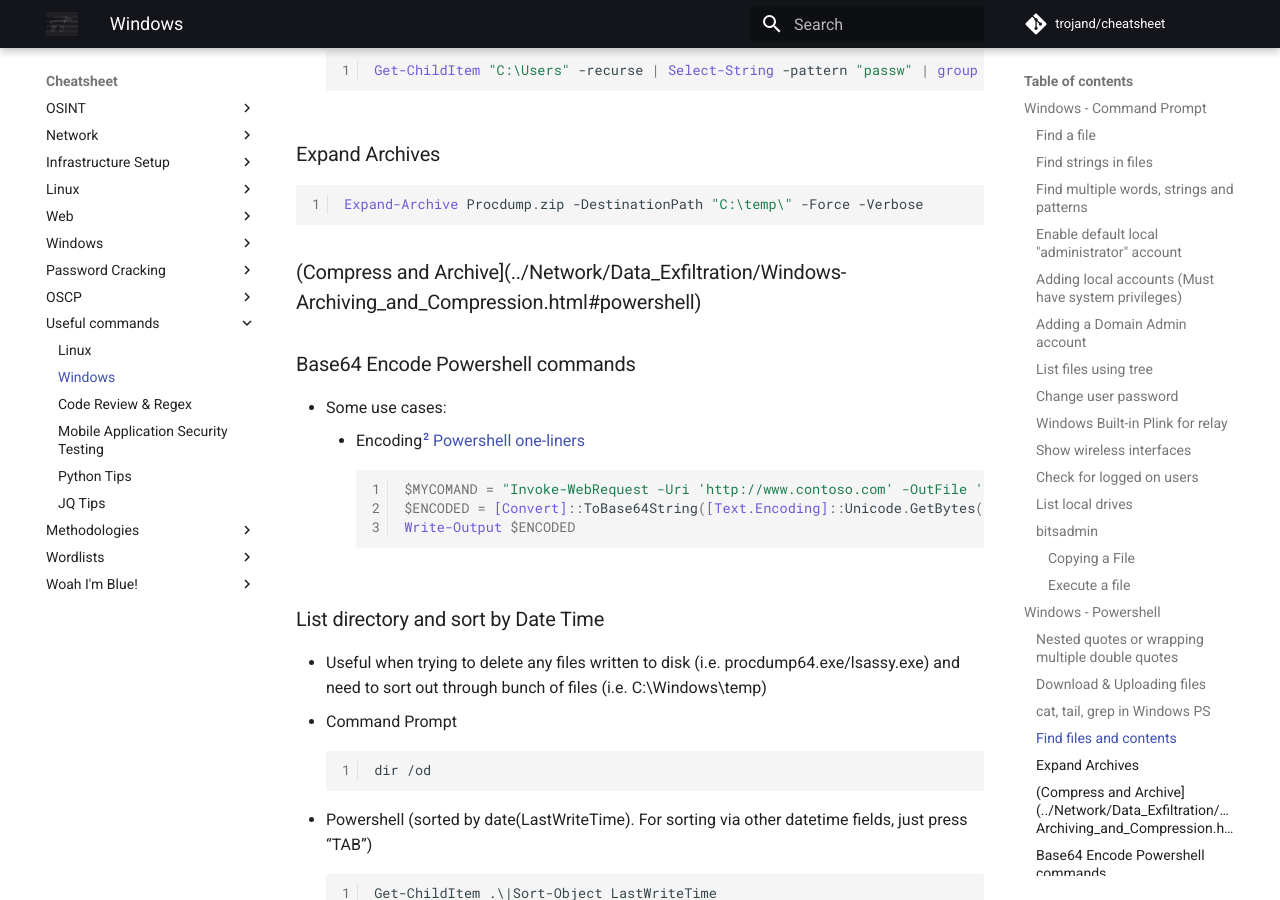
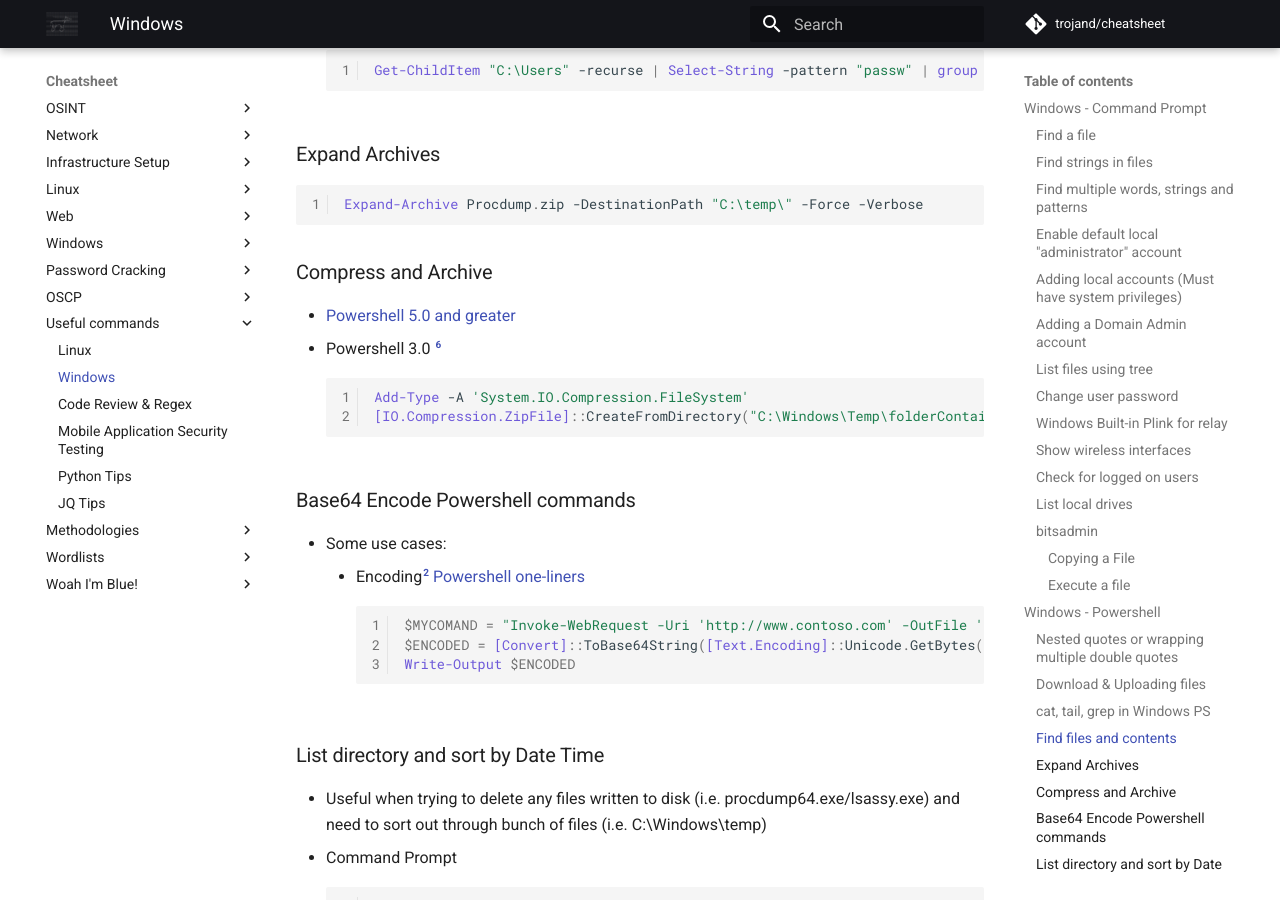
Before and after one commit to trojand/cheatsheet, an MkDocs documentation site: the page built from docs/Useful_Commands/Windows.md, in a window 1280 px wide and 900 px high, scrolled down 4267 px. Built offline with MkDocs 1.6.1 and Material for MkDocs 9.7.7, drawn with Linux system fonts in a browser that asks for light colours; comment, search, counter and statistics services are not loaded; some of the changed text lies outside the part shown.

Commit message:
Update Windows.md
Compressing for lower version of Powershell

````diff
--- a/docs/Useful_Commands/Windows.md
+++ b/docs/Useful_Commands/Windows.md
@@ -172,7 +172,13 @@ bitsadmin /create JOB & bitsadmin /addfile JOB %TEMP%\test1.txt %TEMP%\test2.txt
 Expand-Archive Procdump.zip -DestinationPath "C:\temp\" -Force -Verbose
 ```
 
-### (Compress and Archive](../Network/Data_Exfiltration/Windows-Archiving_and_Compression.html#powershell)
+### Compress and Archive
+* [Powershell 5.0 and greater](../Network/Data_Exfiltration/Windows-Archiving_and_Compression.html#powershell)
+* Powershell 3.0 [^6]
+    ```powershell
+    Add-Type -A 'System.IO.Compression.FileSystem'
+    [IO.Compression.ZipFile]::CreateFromDirectory("C:\Windows\Temp\folderContainingLsassDMP", 'C:\Windows\temp\lsass.zip')
+    ```
 
 ### Base64 Encode Powershell commands
 * Some use cases:
@@ -217,3 +223,4 @@ taskkill /F /IM cmd.exe
 [^3]: [Tech Expert](https://techexpert.tips/powershell/powershell-base64-encoding/)
 [^4]: [TrustedSec - BITS for Script Kiddies](https://www.trustedsec.com/blog/bits-for-script-kiddies/)
 [^5]: [Windows Commandline - taskkill](https://www.windows-commandline.com/taskkill-kill-process/)
+[^6]: [Shellhacks - Windows: Zip | Unzip – Command Line](https://www.shellhacks.com/windows-zip-unzip-command-line/)
````
